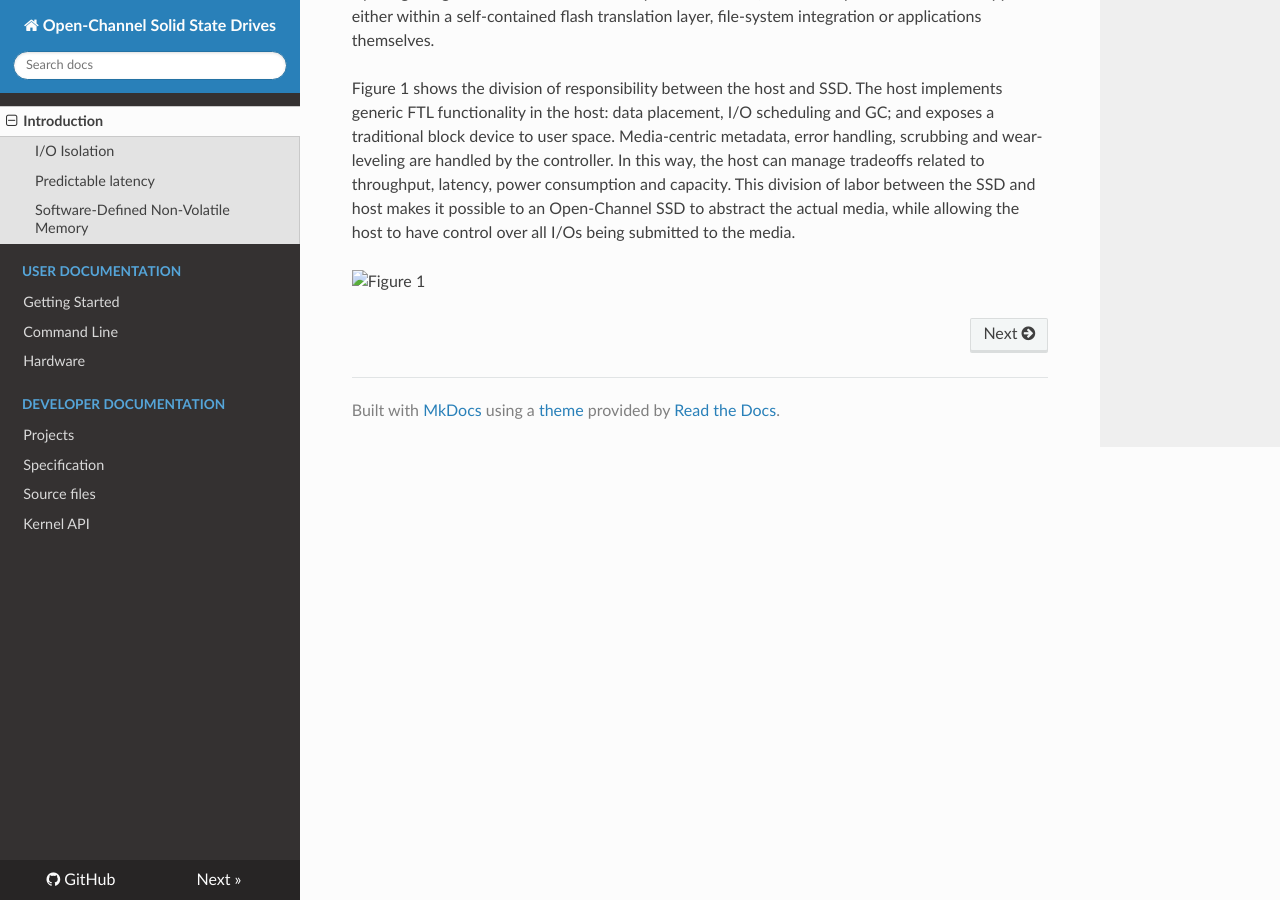
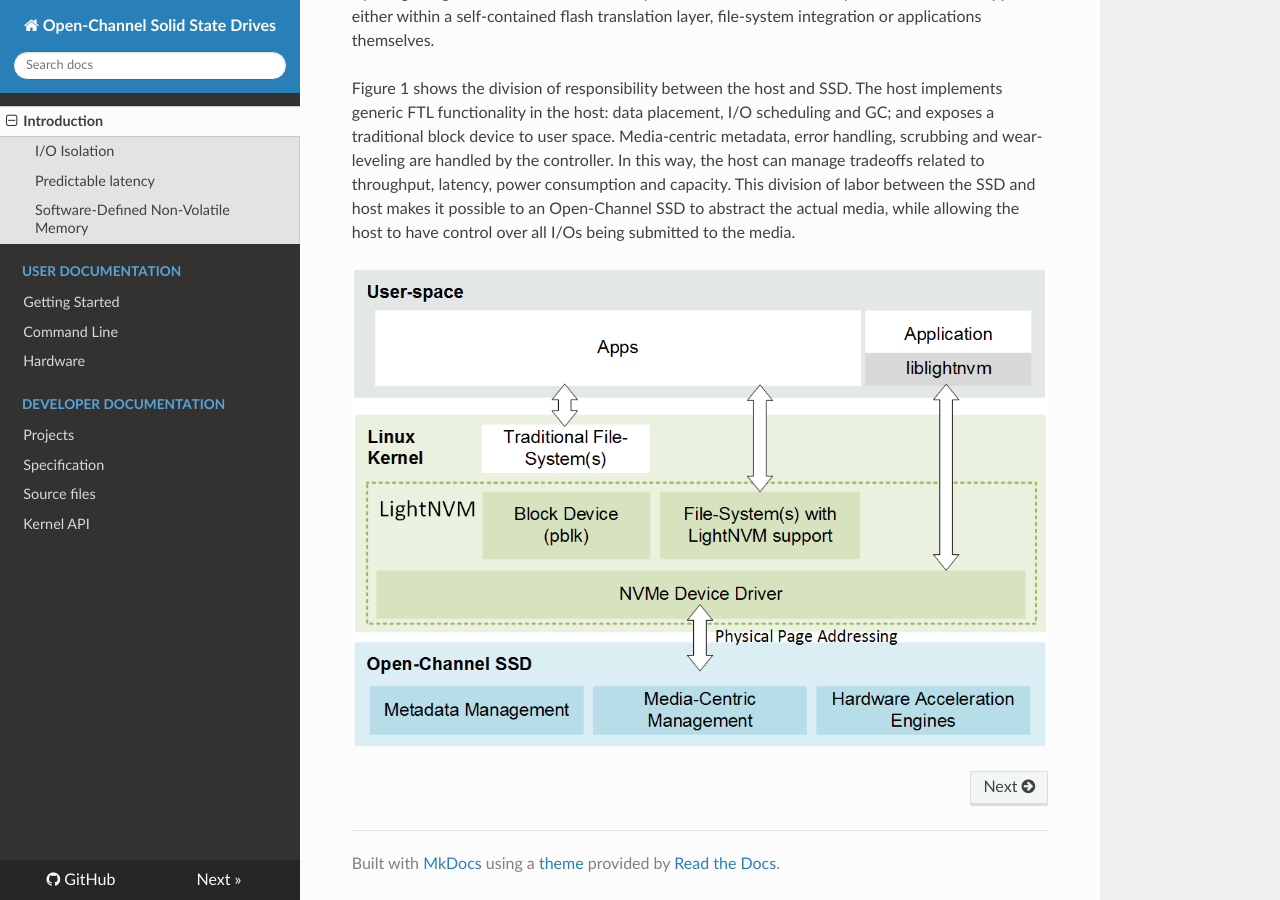
Before and after one commit to OpenChannelSSD/documentation, an MkDocs documentation site: the page built from docs/index.md, in a window 1280 px wide and 900 px high, scrolled down 635 px. Built offline with MkDocs 1.6.1, drawn with Linux system fonts in a browser that asks for light colours; nearby versions of some CDN libraries; old or Windows-style settings are respelled for this version of MkDocs.

Commit message:
Update index.md

```diff
--- a/docs/index.md
+++ b/docs/index.md
@@ -12,4 +12,4 @@ By integrating the SSD flash translation layer into the host, workload optimizat
 
 Figure 1 shows the division of responsibility between the host and SSD. The host implements generic FTL functionality in the host: data placement, I/O scheduling and GC; and exposes a traditional block device to user space. Media-centric metadata, error handling, scrubbing and wear-leveling are handled by the controller. In this way, the host can manage tradeoffs related to throughput, latency, power consumption and capacity. This division of labor between the SSD and host makes it possible to an Open-Channel SSD to abstract the actual media, while allowing the host to have control over all I/Os being submitted to the media.
 
-![Figure 1](img/LightNVMArch.png)
+![Figure 1](LightNVMArch.png)
```
